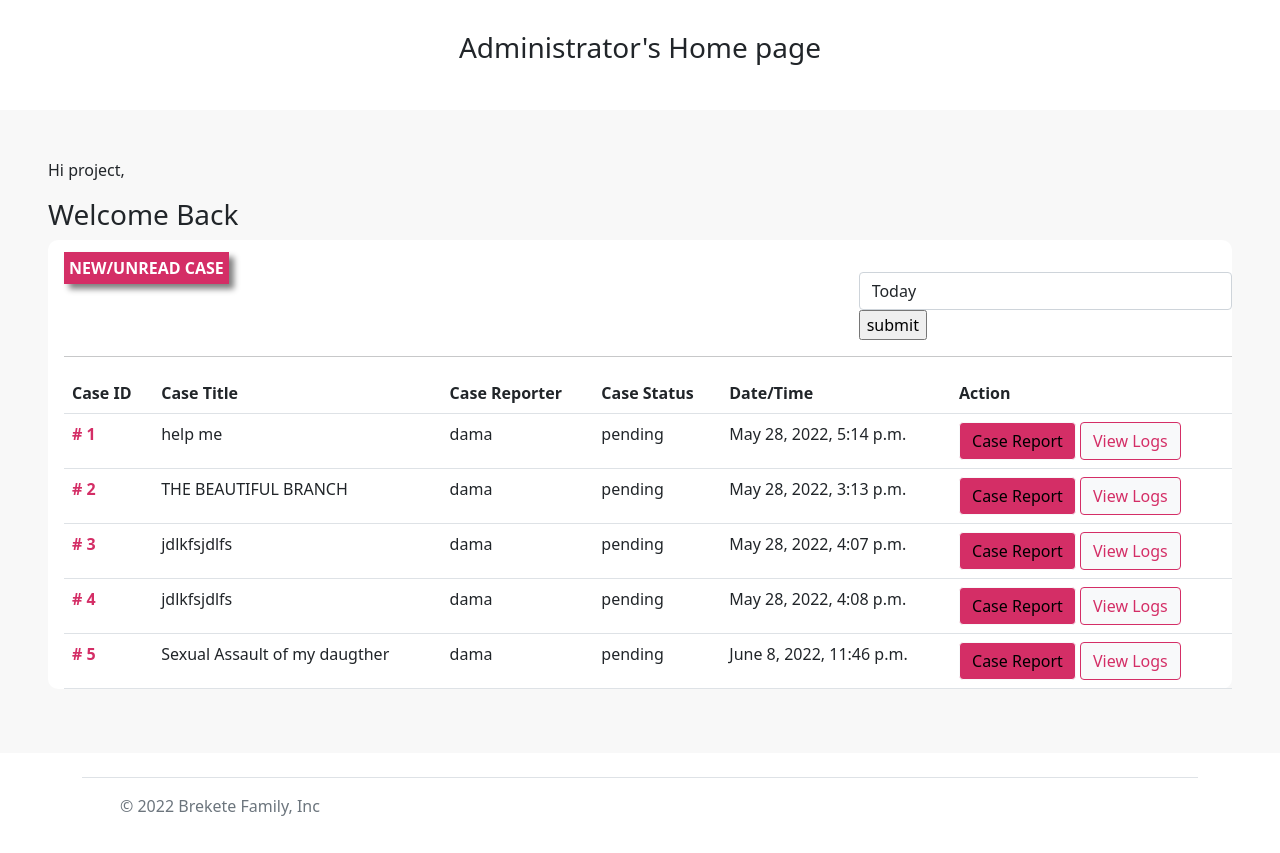
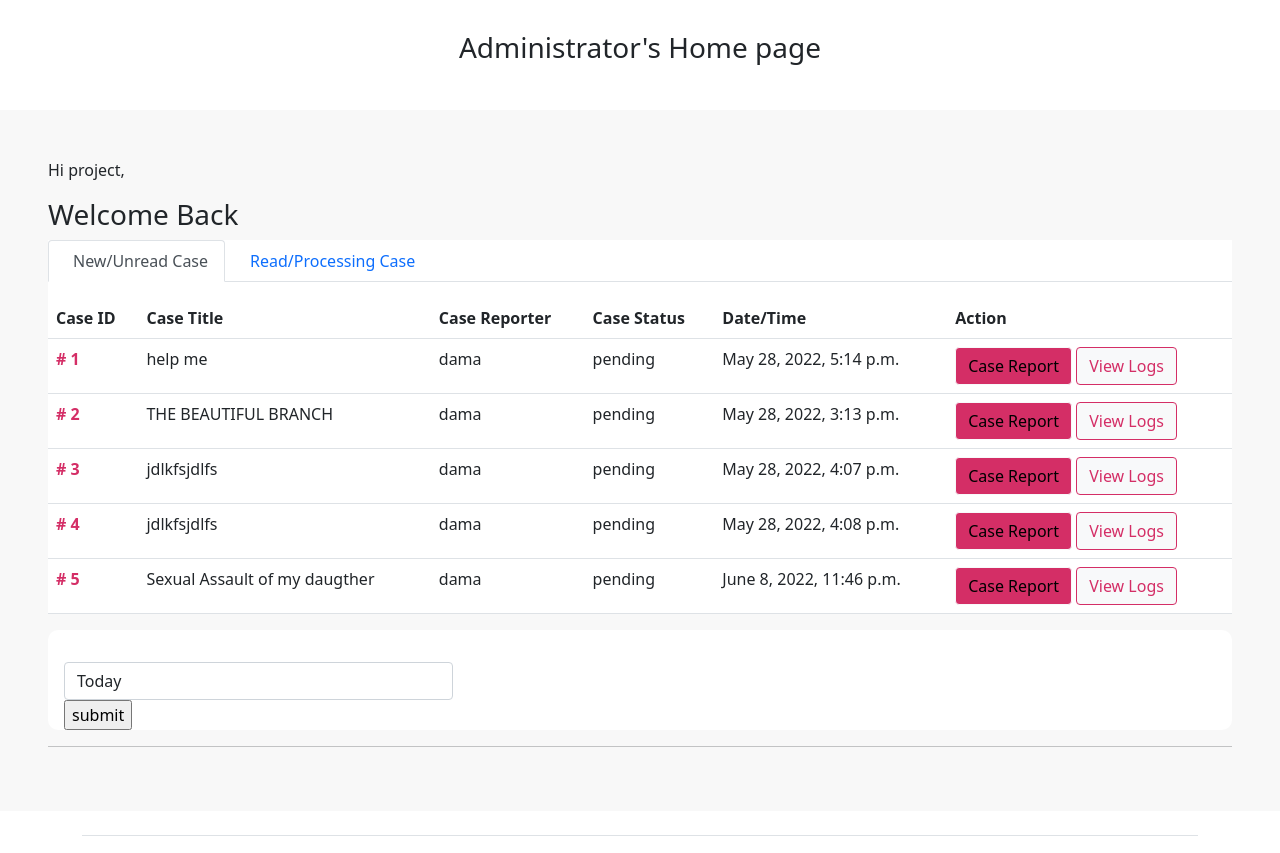
Before and after one commit to DamaMichaelYohanna/complain-system, a Django app: page /administrator/ in a window 1280 px wide. Shown: the part 855-1708 px from the top of the page. Before the commit the page ends 1671 px from the top, so only its background shows below. Run offline with Django 4.2, Linux system fonts and the light colour scheme; a user stored in the database is signed in; data comes from the database, SQL or seed files in the repository; some libraries are stand-ins or nearby versions.

Commit message:
update view complain for admin

```diff
--- a/administrator/templates/administrator/all_complains.html
+++ b/administrator/templates/administrator/all_complains.html
@@ -3,6 +3,7 @@ Home{% endblock %} {% block content %}
 <div class="container-fluid">
   <div class="admin-header"><h3>Administrator's Home page</h3></div>
 </div>
+
 <div class="ps-5 pe-5 pt-5 pb-5" style="background: #f8f8f8">
   <div>
     <div class="row">
@@ -14,34 +15,27 @@ Home{% endblock %} {% block content %}
       <div class="col-4"></div>
     </div>
   </div>
-  <div style="background-color: white; border-radius: 10px" class="ps-3 pt-3">
-    <div class="row">
-      <div class="col-md-8">
-        <span
-          style="
-            font-weight: bold;
-            box-shadow: 5px 5px 6px grey;
-            background-color: rgb(212, 46, 102);
-            color: white;
-            padding: 5px;
-          "
-        >
-          NEW/UNREAD CASE
-        </span>
-      </div>
+  <!-- begining of tab bar -->
+<section style="background-color:white;">
+  <ul class="nav nav-tabs mb-3" id="ex-with-icons" role="tablist">
+    <li class="nav-item" role="presentation">
+      <a class="nav-link active" id="ex-with-icons-tab-1" data-mdb-toggle="tab" href="#tabs-1" role="tab"
+        aria-controls="ex-with-icons-tabs-1" aria-selected="true">
+        <i class="fas fa-chart-pie fa-fw me-2"></i>New/Unread Case</a>
+    </li>
+    <li class="nav-item" role="presentation">
+      <a class="nav-link" id="ex-with-icons-tab-2" data-mdb-toggle="tab" href="#tabs-2" role="tab"
+        aria-controls="ex-with-icons-tabs-2" aria-selected="false">
+        <i class="fas fa-chart-line fa-fw me-2"></i>Read/Processing Case</a>
+    </li>
+  </ul>
+  <!-- Tabs navs -->
 
-      <div class="col-md-4 pt-3">
-        <form action="" class="form">
-          <select name="filter" id="filter" class="form-control">
-            <option value="Today">Today</option>
-            <option value="seven">Last Seven Days</option>
-            <option value="Thirty">Last Thirty Days</option>
-          </select>
-          <input type="submit" value="submit" />
-        </form>
-      </div>
-    </div>
-    <hr />
+  <!-- Tabs content -->
+  <div class="tab-content" id="ex-with-icons-content" >
+    <div class="tab-pane fade show active"
+     id="tabs-1" role="tabpanel"
+     aria-labelledby="ex-with-icons-tab-1" style="background-color:white;">
       <table class="table">
         <tr>
           <th>Case ID</th>
@@ -78,5 +72,45 @@ Home{% endblock %} {% block content %}
         {% endfor %}
       </table>
     </div>
+
+    <!-- tab two content begins here. -->
+    <div class="tab-pane fade" id="tabs-2" role="tabpanel" aria-labelledby="ex-with-icons-tab-2">
+      Tab 2 content
+    </div>
+  </div>
+  <!-- Tabs content -->
+</section>
+<!-- end of tab bar -->
+
+  <div style="background-color: white; border-radius: 10px" class="ps-3 pt-3">
+    <!-- <div class="row">
+      <div class="col-md-8">
+        <span
+          style="
+            font-weight: bold;
+            box-shadow: 5px 5px 6px grey;
+            background-color: rgb(212, 46, 102);
+            color: white;
+            padding: 5px;
+          "
+        >
+          NEW/UNREAD CASE
+        </span>
+      </div> -->
+
+      <div class="col-md-4 pt-3">
+        <form action="" class="form">
+          <select name="filter" id="filter" class="form-control">
+            <option value="Today">Today</option>
+            <option value="seven">Last Seven Days</option>
+            <option value="Thirty">Last Thirty Days</option>
+          </select>
+          <input type="submit" value="submit" />
+        </form>
+      </div>
+    </div>
+    <hr />
+
+  </div>
 </div>
 {% endblock %}
```
Lines whose indentation alone changed are shown as unchanged.
